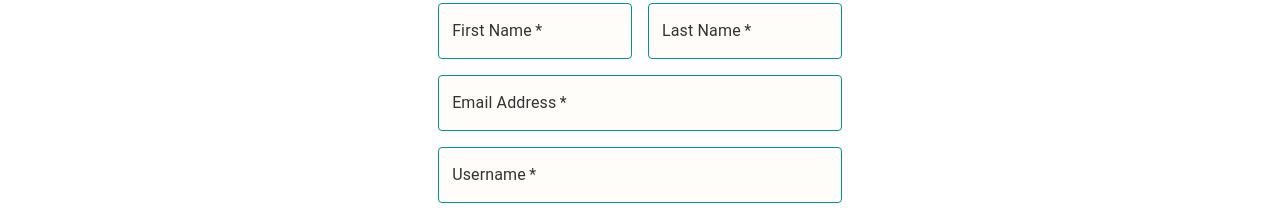
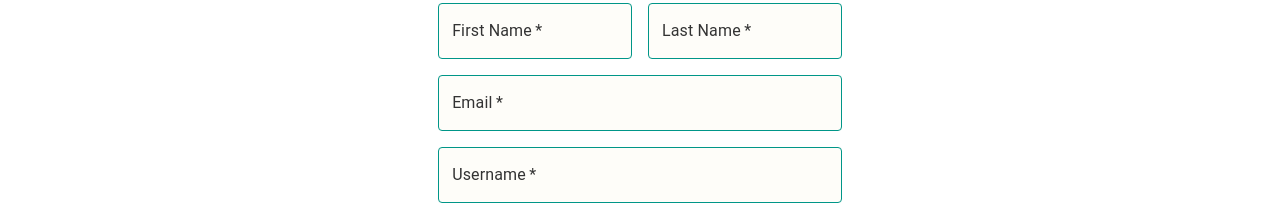
Before and after one commit to FranklinUniversityCompSciPracticum/SU25_Team2, a React (Create React App) app in the folder frontend/: page /register in a window 1280 px wide. Shown: the part 153-370 px from the top of the page. Built offline with nearby package versions, Linux system fonts and the light colour scheme.

Commit message:
implemented input validation for registration form

```diff
--- /dev/null
+++ b/frontend/src/Components/ValidatedTextField/ValidatedTextField.jsx
@@ -0,0 +1,31 @@
+import { useState } from 'react';
+import { TextField } from '@mui/material';
+
+const ValidatedTextField = ({ label, validator, onChange, sx, required, variant }) => {
+
+    const [value, setValue] = useState("");
+    const [error, setError] = useState(false);
+
+    const handleChange = e => {
+        const newValue = e.target.value;
+        const errorMessage = validator(newValue);
+        setValue(newValue);
+        setError(errorMessage);
+        onChange(!errorMessage);
+    };
+
+    return (
+        <TextField
+            label={label}
+            value={value}
+            onChange={handleChange}
+            error={!!error}
+            helperText={error}
+            sx = {sx}
+            required = {required}
+            variant = {variant}
+        />
+    );
+};
+
+export default ValidatedTextField;
--- a/frontend/src/Pages/Register.jsx
+++ b/frontend/src/Pages/Register.jsx
@@ -1,7 +1,8 @@
-import React, { useState} from 'react'
+import React, { useState, useRef} from 'react'
 import './CSS/Register.css'
 import { Link } from 'react-router-dom';
 import { FormGroup, FormControlLabel, Checkbox, Button, TextField, Box} from '@mui/material';
+import ValidatedTextField from '../Components/ValidatedTextField/ValidatedTextField';
 
 // using this but would like to implement a custom theme in the future
 // https://mui.com/material-ui/customization/theming/
@@ -28,6 +29,22 @@ const customTextFieldSx = {
     input: {
         color: '#333333',
     },
+    "& .MuiInputLabel-root.Mui-error": {
+        color: "#FF6F61",
+    },
+    "& .MuiOutlinedInput-root.Mui-error .MuiOutlinedInput-notchedOutline": {
+        border: "2px solid #FF6F61",
+    },
+    "& .MuiFormHelperText-root.Mui-error": {
+        color: "#FF6F61",
+    },
+};
+
+//these functions are passed to a ValidatedTextField to determine if an entry is valid
+const emailValidator = value => {
+    if (!/^[a-zA-Z0-9._:$!%-]+@[a-zA-Z0-9.-]+\.[a-zA-Z]+$/.test(value))
+        return "Invalid email address";
+    return false;
 };
 
 const Register = ( ) => {
@@ -35,6 +52,8 @@ const Register = ( ) => {
     const [agreedToPrivacy, setAgreedToPrivacy] = useState(false);
     const [showTermsError, setShowTermsError] = useState(false);
     const [showPrivacyError, setShowPrivacyError] = useState(false);
+
+    const fieldValid = useRef({ email: false });
 
     return (
         <Box
@@ -50,42 +69,46 @@ const Register = ( ) => {
                     variant="outlined"
                     sx={customTextFieldSx}
                     required
-                    />
+                />
                 <TextField
                     className='entry-field'
                     label="Last Name"
                     variant="outlined"
                     sx={customTextFieldSx}
                     required
-                    />
+                />
             </div>
+            <ValidatedTextField
+                className='entry-field'
+                label="Email"
+                sx={customTextFieldSx}
+                required
+                variant="outlined"
+                validator={emailValidator}
+                onChange={isValid => (fieldValid.current.email = isValid)}
+            />
             <TextField
                 className='entry-field'
-                label="Email Address"
-                variant="outlined"
-                sx={customTextFieldSx}
-                required
-                />
-            <TextField className='entry-field'
                 label="Username"
                 variant="outlined"
                 sx={customTextFieldSx}
                 required
-                />
-            <TextField className='entry-field'
+            />
+            <TextField
+                className='entry-field'
                 label="Password"
                 variant="outlined"
                 type="password"
                 sx={customTextFieldSx}
                 required
-                />
+            />
             <TextField className='entry-field'
                 label="Verify Password"
                 variant="outlined"
                 type="password"
                 sx={customTextFieldSx}
                 required
-                />
+            />
             <FormGroup className='checkbox-group'>
                 <FormControlLabel
                     required
```
